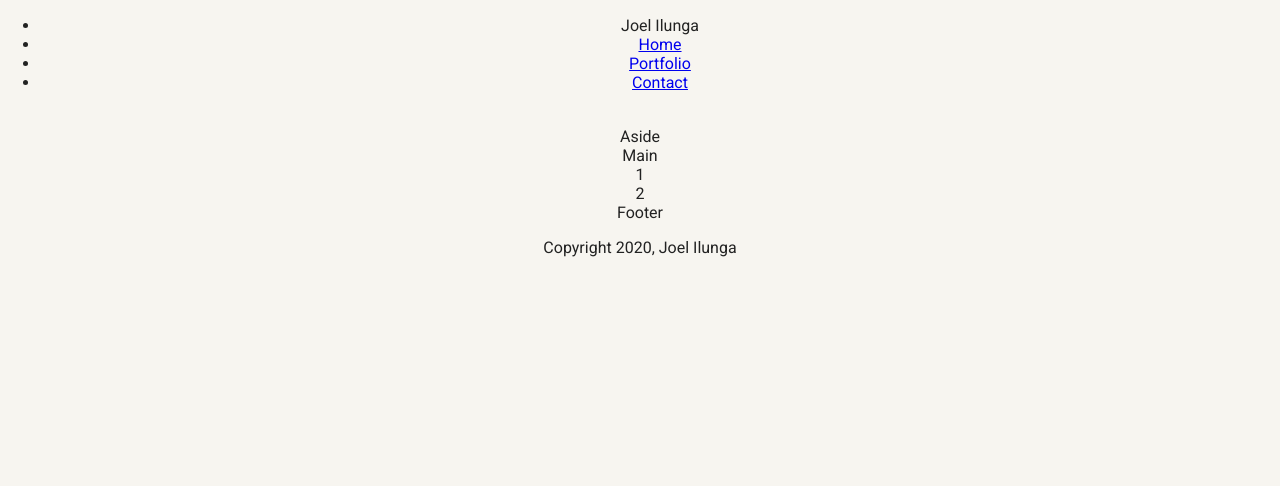
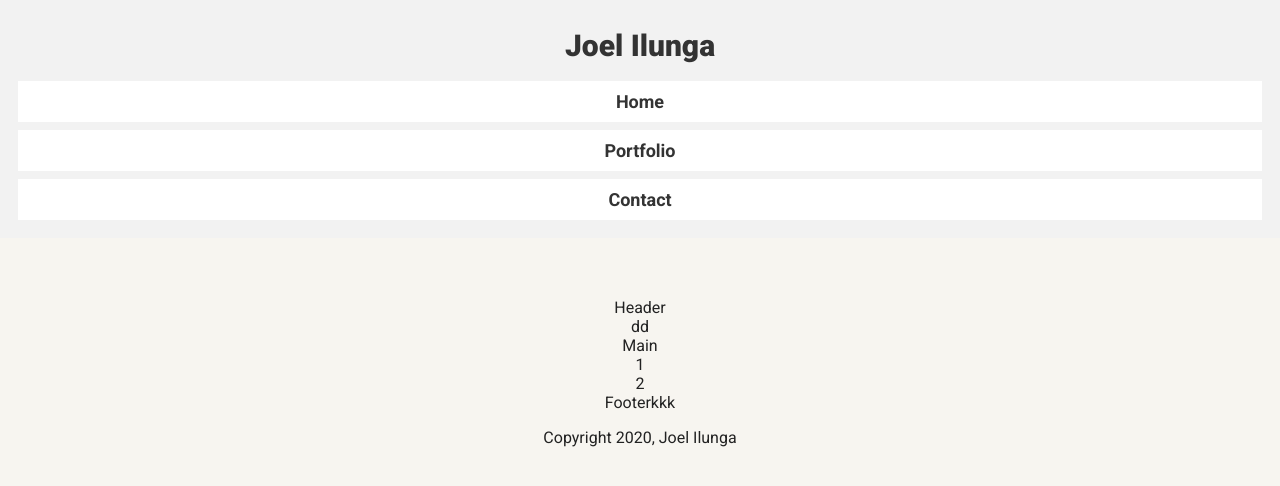
Before and after one commit to Jmfuniilunga/tech-degree-project-2, a plain HTML site: page index.html in a window 1280 px wide. Drawn offline with Linux system fonts and the light colour scheme; a web font is replaced by a local one.

Commit message:
Header completed
My header is completed.

```diff
--- a/index.html
+++ b/index.html
@@ -18,12 +18,11 @@
     </nav>
 
     <header>
-    <img src="" alt="">
-
+Header
     </header>
 
-    <aside class="">
-      Aside
+    <aside class="flex">
+      dd
     </aside>
 
     <main class="">
@@ -38,7 +37,7 @@
 
     </main>
     <footer>
-      Footer
+      Footerkkk
       <ul>
 
       </ul>
--- a/styles.css
+++ b/styles.css
@@ -11,3 +11,52 @@ body {
   color: #222;
   background: #f7f5f0;
 }
+.main-nav {
+  width: 100%;
+  background: #f2f2f2;
+
+  padding: 10px;
+
+  text-align: center;
+
+}
+.nav {
+  font-weight: 700;
+  list-style-type: none;
+  margin: 0 auto;
+  padding: 0;
+
+}
+header {
+  text-align: center;
+
+  background-size: cover;
+  overflow: hidden;
+  padding-top: 60px;
+}
+.nav .name {
+    display: block;
+    color: #333333;
+      background: #f2f2f2;
+    font-weight: bolder;
+    font-size: 30px;
+
+}
+.nav li {
+display: block;
+background-color: white;
+padding: 10px 0px 10px 0px;
+margin: 8px;
+
+
+}
+/* Link Styles */
+
+a {
+  text-decoration: none;
+color: #333333;
+font-size: 18px;
+}
+a:hover {
+  color: #6633ff;
+}
```
